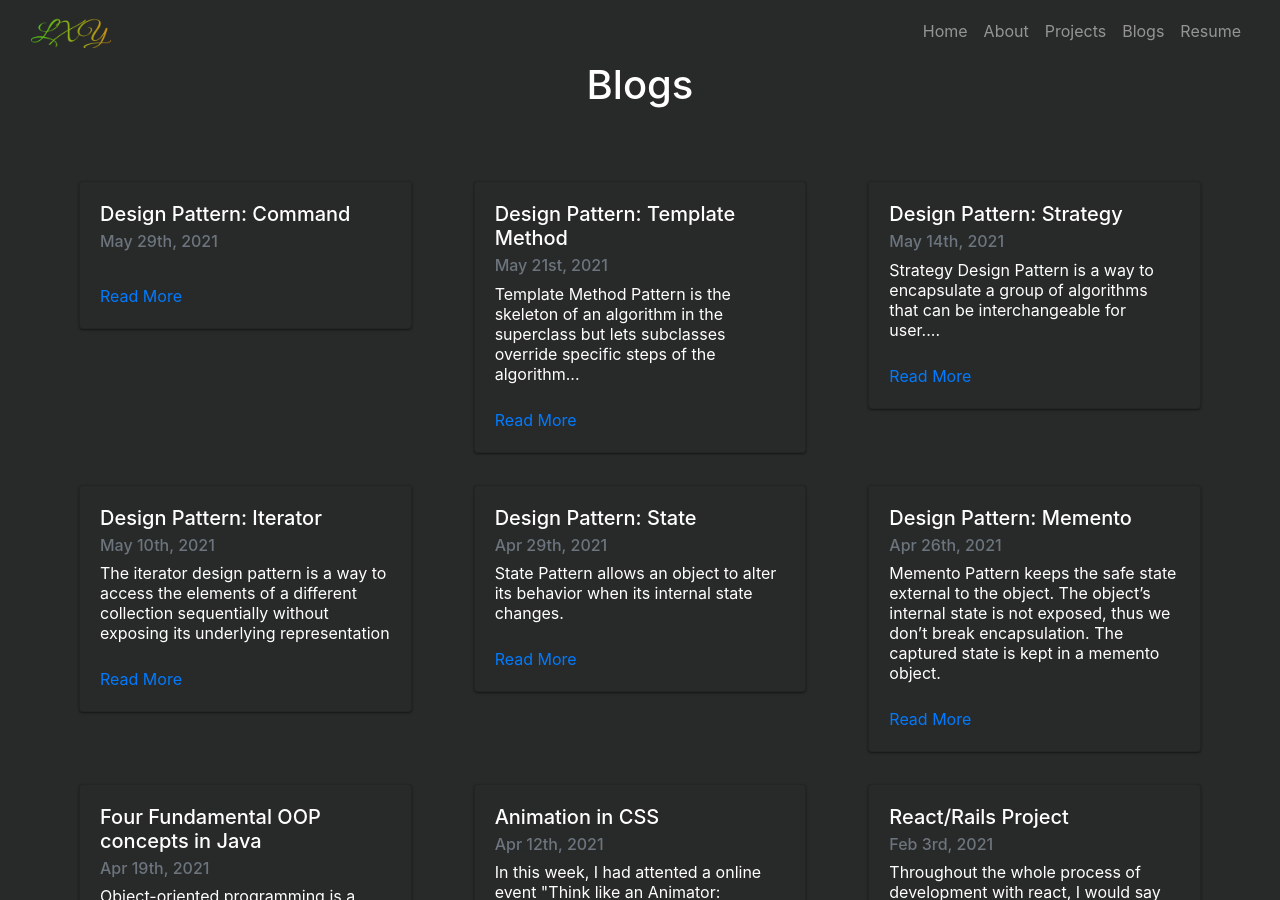
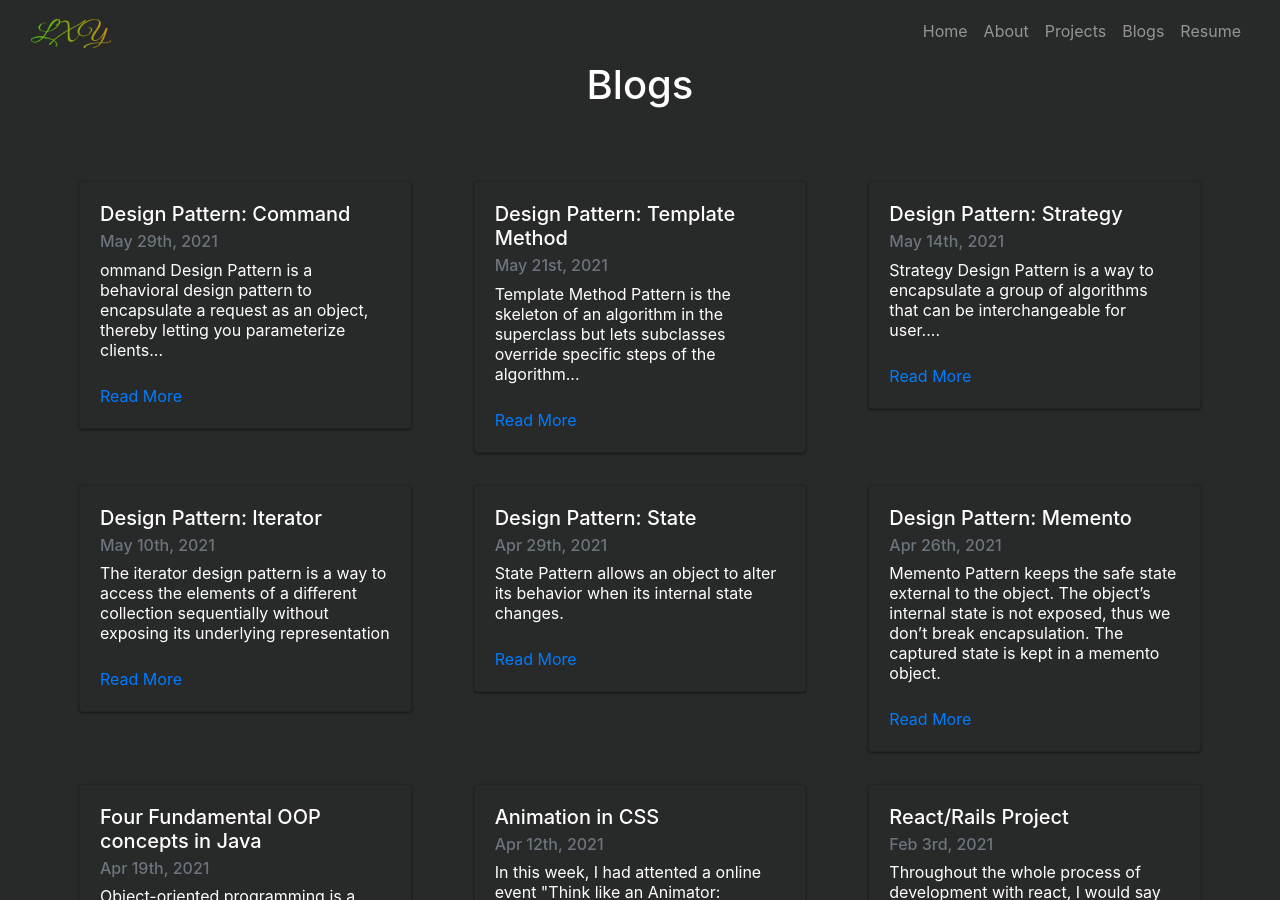
Before and after one commit to lxy878/lxy878.github.io, a Jekyll site: the page built from index.markdown, in a window 1280 px wide and 900 px high, scrolled down 2751 px. Built offline with Jekyll 4.4.1, drawn with Linux system fonts in a browser that asks for light colours.

Commit message:
Update post Command DP

```diff
--- a/_posts/2021-05-29-design_pattern_command.markdown
+++ b/_posts/2021-05-29-design_pattern_command.markdown
@@ -2,7 +2,7 @@
 layout: post
 title:      "Design Pattern: Command"
 date:       2021-05-29 04:40:22 -0400
-description: ''
+description: 'ommand Design Pattern is a behavioral design pattern to encapsulate a request as an object, thereby letting you parameterize clients...'
 permalink:  design_pattern_command
 ---
 
```
